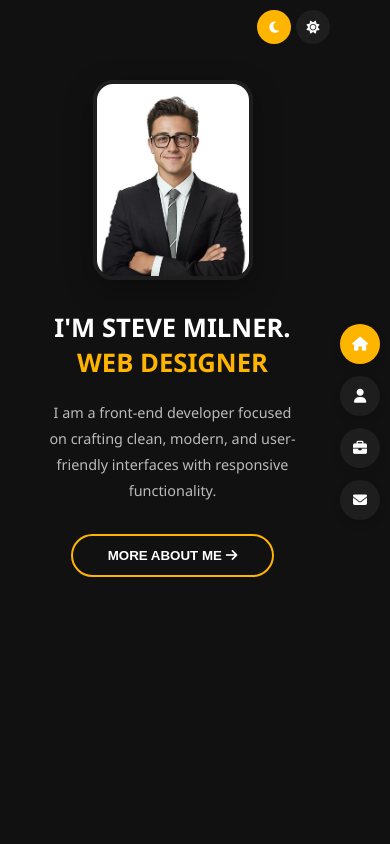
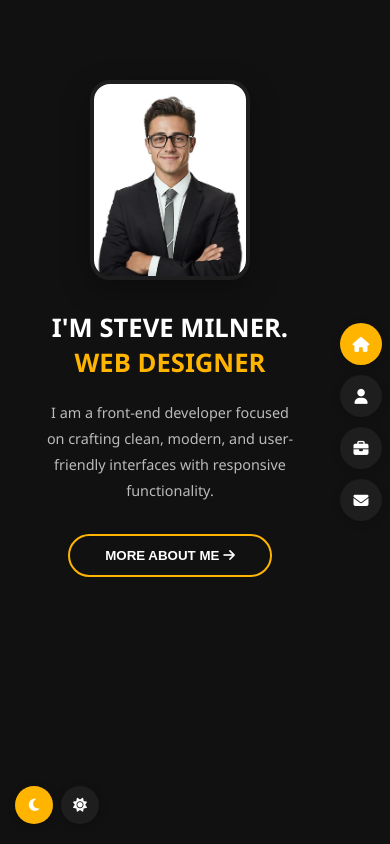
Before and after one commit to upekshapavani2003-maker/my-portfolio, a Next.js app: page / in a window 390 px wide. Built offline with nearby package versions, Linux system fonts and the light colour scheme.

Commit message:
fix mobile modal and theme buttons

```diff
--- a/app/globals.css
+++ b/app/globals.css
@@ -100,14 +100,17 @@ body {
 
 @media (max-width: 768px) {
     .vertical-navbar {
-        right: 10px;
-        gap: 12px;
+        right: 8px;
+        gap: 10px;
     }
+
     .nav-link {
-        width: 40px;
-        height: 40px;
-        font-size: 14px;
+        width: 42px;
+        height: 42px;
+        font-size: 15px;
+        box-shadow: 0 2px 8px rgba(0,0,0,0.15);
     }
+
     .nav-link span {
         display: none;
     }
@@ -123,7 +126,7 @@ body {
 
 @media (max-width: 768px) {
     .content-wrapper {
-        padding-right: 55px;
+        padding-right: 60px;
         padding-left: 10px;
     }
 }
@@ -242,12 +245,8 @@ body.light-theme .bg-watermark { color: rgba(0, 0, 0, 0.03); }
 .dash-line { width: 30px; height: 1px; background-color: var(--text-secondary); display: inline-block; flex-shrink: 0; }
 
 @media (max-width: 480px) {
-    .stat-box {
-        padding: 15px 18px;
-    }
-    .stat-box h2 {
-        font-size: 2rem;
-    }
+    .stat-box { padding: 15px 18px; }
+    .stat-box h2 { font-size: 2rem; }
 }
 
 .subsection-title { text-align: center; margin-bottom: 40px; }
@@ -259,21 +258,10 @@ body.light-theme .bg-watermark { color: rgba(0, 0, 0, 0.03); }
 .inner-val { position: relative; z-index: 2; font-size: 1.3rem; font-weight: 700; color: var(--text-primary); }
 
 @media (max-width: 480px) {
-    .circular-skills-grid {
-        grid-template-columns: repeat(auto-fit, minmax(100px, 1fr));
-        gap: 20px;
-    }
-    .circle-progress {
-        width: 90px;
-        height: 90px;
-    }
-    .circle-progress::before {
-        width: 76px;
-        height: 76px;
-    }
-    .inner-val {
-        font-size: 1rem;
-    }
+    .circular-skills-grid { grid-template-columns: repeat(auto-fit, minmax(100px, 1fr)); gap: 20px; }
+    .circle-progress { width: 90px; height: 90px; }
+    .circle-progress::before { width: 76px; height: 76px; }
+    .inner-val { font-size: 1rem; }
 }
 
 .timeline-dual-grid { display: grid; grid-template-columns: 1fr; gap: 40px; }
@@ -355,13 +343,19 @@ body.light-theme .bg-watermark { color: rgba(0, 0, 0, 0.03); }
     transform: translateY(0);
 }
 
-/* Touch devices — always show overlay title */
+/* Touch devices — show title always */
 @media (hover: none) {
     .project-item-overlay {
-        opacity: 0.85;
+        background-color: rgba(0, 0, 0, 0.5);
+        opacity: 1;
     }
     .overlay-title {
         transform: translateY(0);
+        font-size: 1rem;
+        color: #ffffff;
+    }
+    .project-item-card img {
+        transform: none !important;
     }
 }
 
@@ -409,10 +403,41 @@ body.light-theme .bg-watermark { color: rgba(0, 0, 0, 0.03); }
     transform: scale(1);
 }
 
+/* Mobile modal — slides up from bottom */
 @media (max-width: 768px) {
+    .project-lightbox-modal {
+        padding: 0;
+        align-items: flex-end;
+    }
+
     .modal-inner-content {
-        padding: 20px 15px;
-        border-radius: 10px;
+        max-height: 88vh;
+        border-radius: 20px 20px 0 0;
+        padding: 20px 15px 30px;
+        transform: translateY(100%);
+        transition: transform 0.4s cubic-bezier(0.25, 1, 0.5, 1);
+    }
+
+    .project-lightbox-modal.is-visible .modal-inner-content {
+        transform: translateY(0);
+    }
+
+    .modal-project-heading {
+        font-size: 1.1rem;
+        margin-bottom: 15px;
+        padding-right: 35px;
+    }
+
+    .modal-details-grid {
+        grid-template-columns: 1fr;
+        gap: 10px;
+        font-size: 0.85rem;
+    }
+
+    .close-modal-trigger {
+        top: 12px;
+        right: 15px;
+        font-size: 28px;
     }
 }
 
@@ -439,12 +464,6 @@ body.light-theme .bg-watermark { color: rgba(0, 0, 0, 0.03); }
     text-transform: uppercase;
     margin-bottom: 25px;
     letter-spacing: 1px;
-}
-
-@media (max-width: 480px) {
-    .modal-project-heading {
-        font-size: 1.3rem;
-    }
 }
 
 .modal-details-grid {
@@ -533,10 +552,8 @@ body.light-theme .bg-watermark { color: rgba(0, 0, 0, 0.03); }
 .cta-submit-btn:hover .btn-text { color: #ffffff; }
 
 /* ==========================================================================
-   8. Hero Section
+   8. Hero Section — Desktop unchanged, mobile responsive
    ========================================================================== */
-
-/* Desktop — original side by side layout unchanged */
 .hero-container {
     display: flex;
     align-items: center;
@@ -591,7 +608,7 @@ body.light-theme .bg-watermark { color: rgba(0, 0, 0, 0.03); }
     color: #111111;
 }
 
-/* Tablet — stack vertically, show photo on top */
+/* Tablet */
 @media (max-width: 900px) {
     .hero-container {
         flex-direction: column;
@@ -617,7 +634,7 @@ body.light-theme .bg-watermark { color: rgba(0, 0, 0, 0.03); }
     }
 }
 
-/* Mobile — even smaller photo and text */
+/* Small mobile */
 @media (max-width: 480px) {
     .hero-image-box {
         width: 160px;
@@ -656,15 +673,22 @@ body.light-theme .bg-watermark { color: rgba(0, 0, 0, 0.03); }
     color: #fff;
 }
 
+/* Mobile — move theme buttons to bottom left corner */
 @media (max-width: 768px) {
     .theme-switcher-panel {
-        top: 10px;
-        right: 60px;
+        top: auto;
+        right: auto;
+        bottom: 20px;
+        left: 15px;
+        flex-direction: row;
+        gap: 8px;
+        z-index: 110;
     }
 
     .theme-btn {
-        width: 34px;
-        height: 34px;
-        font-size: 13px;
+        width: 38px;
+        height: 38px;
+        font-size: 14px;
+        box-shadow: 0 2px 8px rgba(0,0,0,0.2);
     }
 }
```
